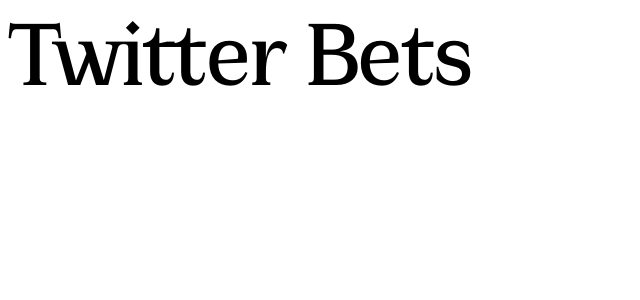
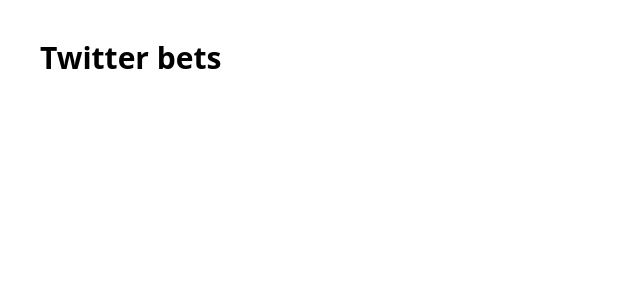
Before and after one commit to divaprotocol/twitter-bets, a Next.js app: page / in a window 1280 px wide. Shown: the top 300 px of the page, without its empty margins (0-640 px from the left). Built offline with nearby package versions, Linux system fonts and the light colour scheme.

Commit message:
add: tailwindcss

```diff
--- /dev/null
+++ b/postcss.config.js
@@ -0,0 +1,6 @@
+module.exports = {
+  plugins: {
+    tailwindcss: {},
+    autoprefixer: {},
+  },
+}
--- a/src/pages/index.tsx
+++ b/src/pages/index.tsx
@@ -1,12 +1,9 @@
 import React from 'react'
-import Typography from '@mui/material/Typography'
 
 function HomePage() {
 	return (
-		<div>
-			<Typography variant="h1" fontFamily={'PPCirka'}>
-				Twitter Bets
-			</Typography>
+		<div className="m-10 text-3xl font-bold">
+			<button>Twitter bets</button>
 		</div>
 	)
 }
--- a/src/styles/globals.css
+++ b/src/styles/globals.css
@@ -1,3 +1,7 @@
+@tailwind base;
+@tailwind components;
+@tailwind utilities;
+
 @font-face {
 	font-family: 'PPCirka';
 	src: url('../assets/PPCirka/PPCirka-Light.otf');
--- /dev/null
+++ b/tailwind.config.js
@@ -0,0 +1,11 @@
+/** @type {import('tailwindcss').Config} */
+module.exports = {
+	content: [
+		'./src/pages/**/*.{js,ts,jsx,tsx}',
+		'./src/components/**/*.{js,ts,jsx,tsx}',
+	],
+	theme: {
+		extend: {},
+	},
+	plugins: [],
+}
```
Also changed, not shown: package.json (+5 -4 lines), 1 other file (tests, documents, lock files or other folders).
